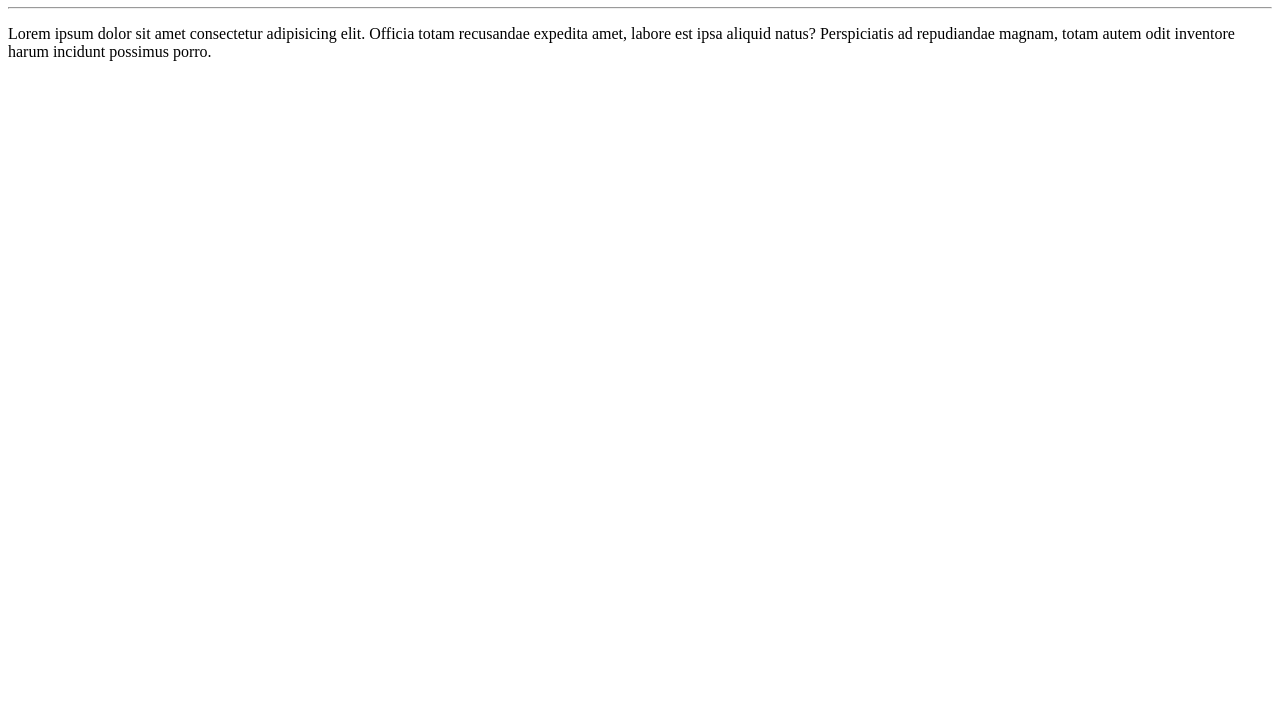
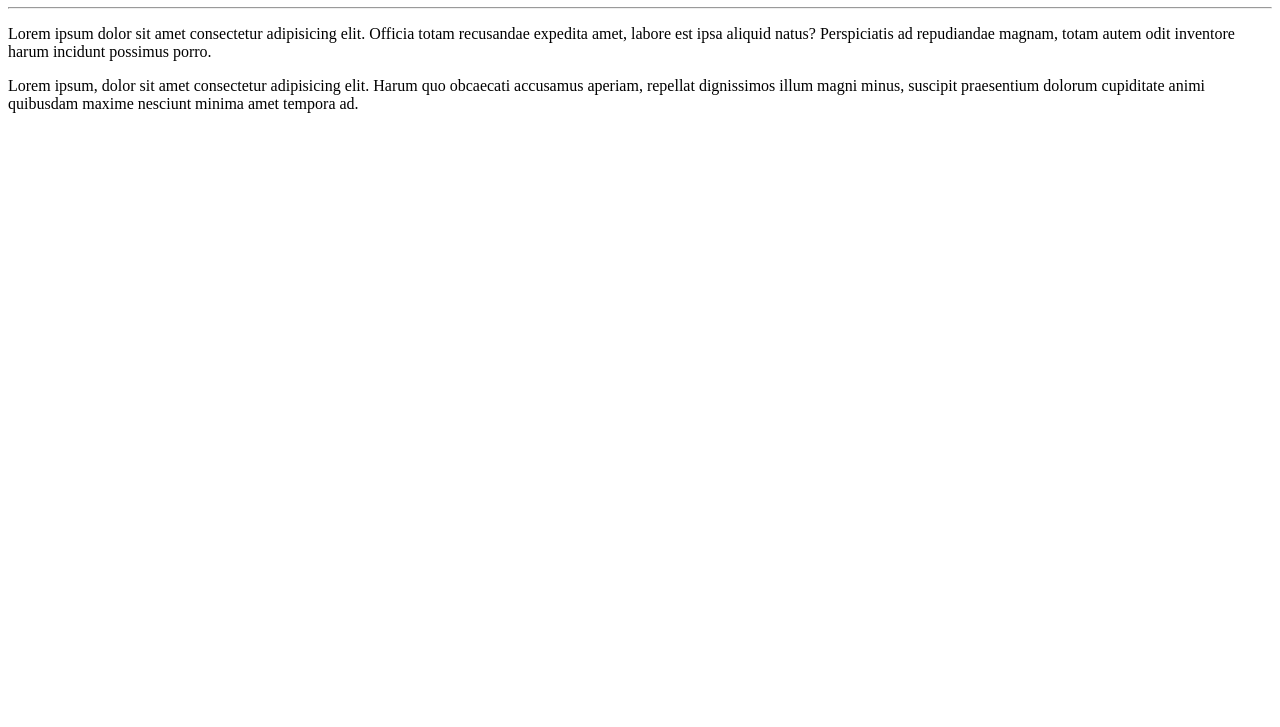
Before and after one commit to gugarocha/Ola-Mundo, a plain HTML site: page site-exemplo/index.html in a window 1280 px wide. Shown: the part 73-800 px from the top of the page. Drawn offline with Linux system fonts and the light colour scheme.

Commit message:
Adicionei um paragrafo

```diff
--- a/site-exemplo/index.html
+++ b/site-exemplo/index.html
@@ -9,5 +9,7 @@
     <h1> Olá, Mundo!</h1>
     <hr>
     <p>Lorem ipsum dolor sit amet consectetur adipisicing elit. Officia totam recusandae expedita amet, labore est ipsa aliquid natus? Perspiciatis ad repudiandae magnam, totam autem odit inventore harum incidunt possimus porro.</p>
+
+    <p>Lorem ipsum, dolor sit amet consectetur adipisicing elit. Harum quo obcaecati accusamus aperiam, repellat dignissimos illum magni minus, suscipit praesentium dolorum cupiditate animi quibusdam maxime nesciunt minima amet tempora ad.</p>
 </body>
 </html>
```
